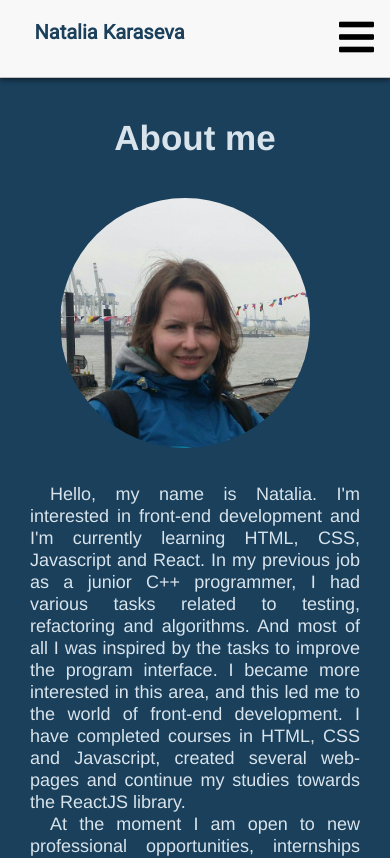
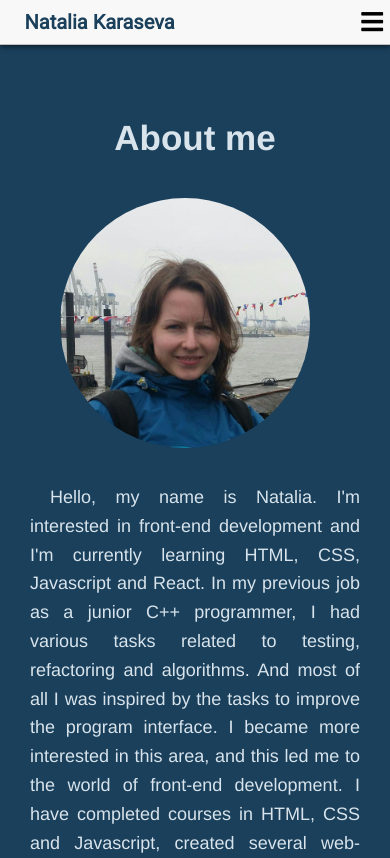
Before and after one commit to nat-k-dev/natkdev.com, a React (Create React App) app: page / in a window 390 px wide. Shown: the top 858 px of the page. Built offline with nearby package versions, Linux system fonts and the light colour scheme.

Commit message:
fix line-height and header size

```diff
--- a/src/components/common-blocks/header/header.css
+++ b/src/components/common-blocks/header/header.css
@@ -33,6 +33,7 @@
 @media screen and (max-width: 1024px) {
 	.header__caption {
 		font-size: 20px;
+		margin: 10px;
 	}
 }
 
@@ -49,11 +50,16 @@
 	.header__mobile-menu {
 		display: flex;
 		justify-content: flex-end;
-		padding: 1rem;
+		padding: 2px;
+		margin-top: 6px;
+		margin-right: 5px;
 	}
 	.header__menu-btn {
-		font-size: 40px;
+		font-size: 25px;
 		border: none;
 		background-color: transparent;
 	}
+	.header__caption {
+		margin: 5px;
+	}
 }
--- a/src/components/home/main/about-me/aboutMe.css
+++ b/src/components/home/main/about-me/aboutMe.css
@@ -16,6 +16,7 @@
 
 .aboutme__paragraph {
     text-indent: 20px;
+	line-height: 1.8rem;
 }
 
 .subsection__aboutme {
```
